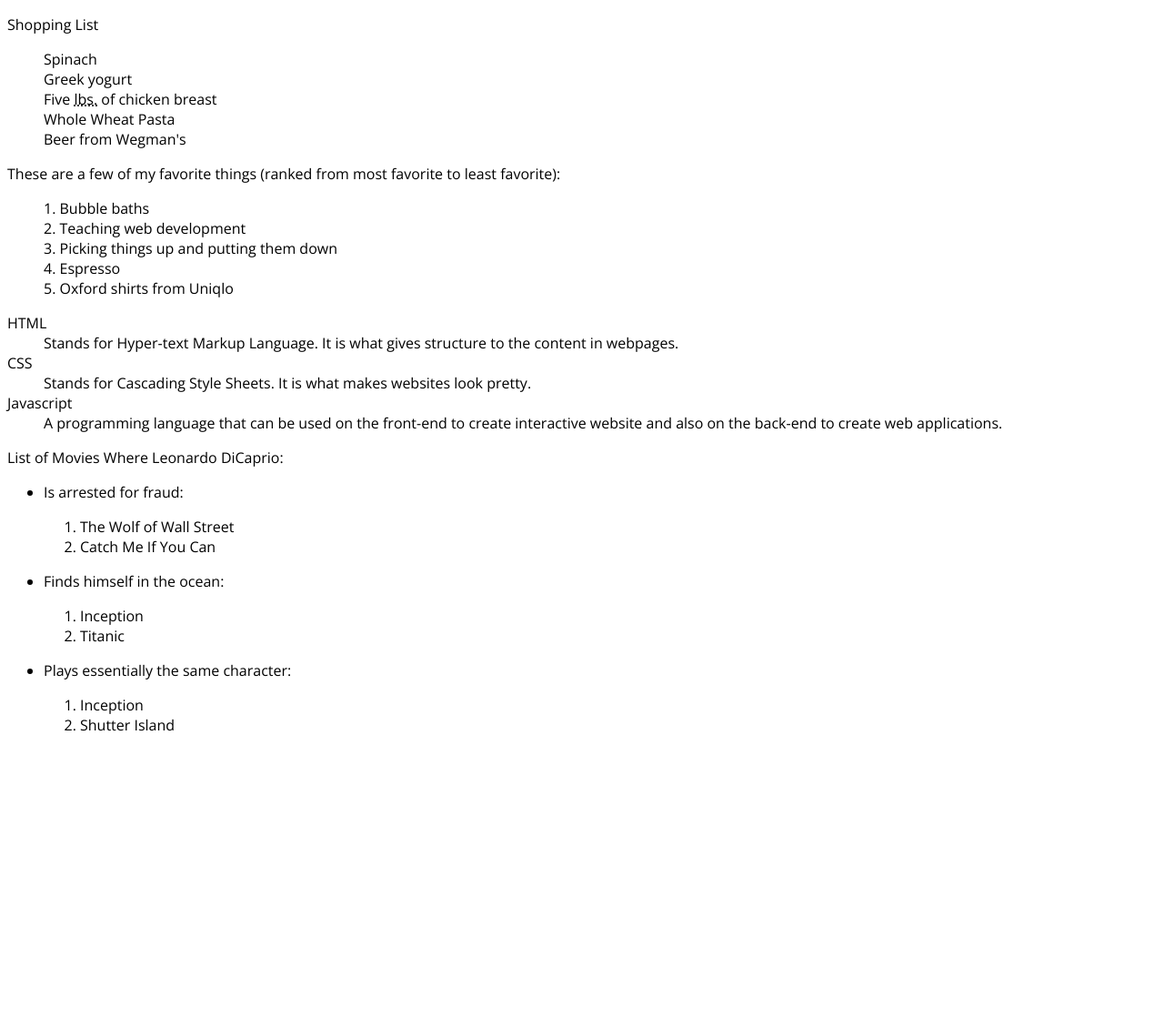
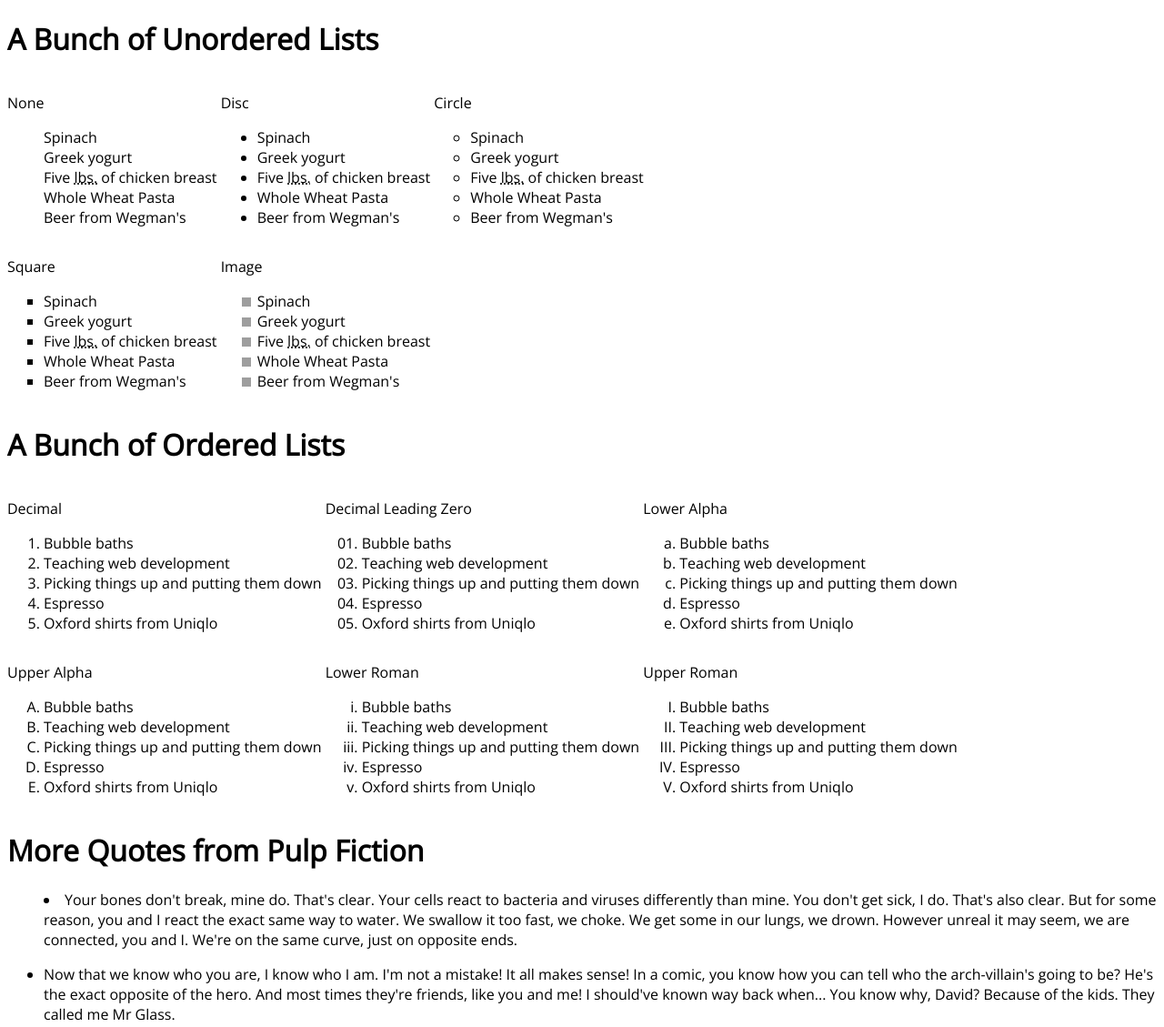
Before and after one commit to pliu131/HackBU, a plain HTML site: page CSS Lessons/lists.html in a window 1280 px wide. Shown: the whole page at 91% size. Before the commit the page ends 824 px from the top, so only its background shows below. Drawn offline with nearby package versions, Linux system fonts and the light colour scheme.

Commit message:
updated lists and tables files

```diff
--- a/CSS Lessons/lists.css
+++ b/CSS Lessons/lists.css
@@ -1,30 +1,61 @@
+/* Styling for Lists */
 body {
 	font-family: 'Open Sans', sans-serif;
 }
 
-.unordered li {
-	/* change the style of the bullets */
+div.inlineLists div{
+	display: inline-block;
+}
+
+/* change the style of the markers for unordered lists */
+.unordered1 li {
 	list-style-type: none;
-	/* list-style-type: disc; */
-	/* list-style-type: circle; */
-	/* list-style-type: square; */
+}
+.unordered2 li {
+	list-style-type: disc;
+}
+.unordered3 li {
+	list-style-type: circle;
+}
+.unordered4 li {
+	list-style-type: square;
+}
+.unordered5 li {
 	/* you can also add images for bullets */
 	/* uncomment below for kitty bullets */
-	/* list-style-image: url("http://placekitten.com/g/100/100"); */
+	list-style-image: url("http://placekitten.com/g/10/10");
 }
 
-.ordered li {
-	/*list-style-type: decimal;*/
-	/*list-style-type: decimal-leading-zero;*/
-	/*list-style-type: lower-alpha;*/
-	/*list-style-type: upper-alpha;*/
-	/*list-style-type: lower-roman;*/
-	/*list-style-type: upper-roman;*/
+/* change the style of the markers for ordered lists */
+.ordered1 li {
+	list-style-type: decimal;
+}
+.ordered2 li {
+	list-style-type: decimal-leading-zero;
+}
+.ordered3 li {
+	list-style-type: lower-alpha;
+}
+.ordered4 li {
+	list-style-type: upper-alpha;
+}
+.ordered5 li {
+	list-style-type: lower-roman;
+}
+.ordered6 li {
+	list-style-type: upper-roman;
+}
 
+/* EXAMPLE ONE */
+.exampleOne {
 	/* can position where the markers are */
 	list-style-position: inside;
-	/*list-style-position: outside;*/
+}
+
+/* EXAMPLE TWO */
+.exampleTwo {
+	list-style-position: outside;
 }
 
 /*all of this can be done in short hand using list-style*/
-/*list-style: inside disc;*/
+/*list-style: inside disc;
--- a/CSS Lessons/lists.html
+++ b/CSS Lessons/lists.html
@@ -8,8 +8,13 @@
 	</head>
 <body>
 <!-- Unordered Lists -->
-<div class="unordered">
-<p>Shopping List</p>
+	<!-- adds display: inline-block to all divs so they appear inline -->
+	<div class="inlineLists">
+		<h1>A Bunch of Unordered Lists</h1>
+		<!-- these show off the list-style-type property of unordered lists -->
+		<!-- none -->
+		<div class="unordered1 ">
+			<p>None</p>
 			<ul>
 				<li>Spinach</li>
 				<li>Greek yogurt</li>
@@ -19,9 +24,66 @@
 			</ul>
 		</div>
 
+		<!-- disc -->
+		<div class="unordered2">
+			<p>Disc</p>
+			<ul>
+				<li>Spinach</li>
+				<li>Greek yogurt</li>
+				<li>Five <abbr title="pounds">lbs.</abbr> of chicken breast</li>
+				<li>Whole Wheat Pasta</li>
+				<li>Beer from Wegman's</li>
+			</ul>
+		</div>
+
+		<!-- circle -->
+		<div class="unordered3">
+			<p>Circle</p>
+			<ul>
+				<li>Spinach</li>
+				<li>Greek yogurt</li>
+				<li>Five <abbr title="pounds">lbs.</abbr> of chicken breast</li>
+				<li>Whole Wheat Pasta</li>
+				<li>Beer from Wegman's</li>
+			</ul>
+		</div>
+
+		<br>
+
+		<!-- square -->
+		<div class="unordered4">
+			<p>Square</p>
+			<ul>
+				<li>Spinach</li>
+				<li>Greek yogurt</li>
+				<li>Five <abbr title="pounds">lbs.</abbr> of chicken breast</li>
+				<li>Whole Wheat Pasta</li>
+				<li>Beer from Wegman's</li>
+			</ul>
+		</div>
+
+		<!-- image -->
+		<div class="unordered5">
+			<p>Image</p>
+			<ul>
+				<li>Spinach</li>
+				<li>Greek yogurt</li>
+				<li>Five <abbr title="pounds">lbs.</abbr> of chicken breast</li>
+				<li>Whole Wheat Pasta</li>
+				<li>Beer from Wegman's</li>
+			</ul>
+		</div>
+	</div>
+	<!-- end unordered lists -->
+
 	<!-- Ordered Lists -->
-<div class="ordered">
-<p>These are a few of my favorite things (ranked from most favorite to least favorite):
+	<!-- these show off the list-style-type property of unordered lists -->
+	<h1>A Bunch of Ordered Lists</h1>
+	<!-- adds display: inline-block to all divs so they appear inline -->
+	<div class="inlineLists">
+		<!-- decimal-leading-zero -->
+		<div class="ordered1">
+			<p>Decimal<p>
 			<ol>
 				<li>Bubble baths</li>
 				<li>Teaching web development</li>
@@ -31,42 +93,81 @@
 			</ol>
 		</div>
 
+		<!-- decimal-leading-zero -->
+		<div class="ordered2">
+			<p>Decimal Leading Zero</p>
+			<ol>
+				<li>Bubble baths</li>
+				<li>Teaching web development</li>
+				<li>Picking things up and putting them down</li>
+				<li>Espresso</li>
+				<li>Oxford shirts from Uniqlo</li>
+			</ol>
+		</div>
 
-<!-- Definition Lists -->
-<dl>
-	<dt>HTML</dt>
-	<dd>Stands for Hyper-text Markup Language. It is what gives structure to the content in webpages.</dd>
-	<dt>CSS</dt>
-	<dd>Stands for Cascading Style Sheets. It is what makes websites look pretty.</dd>
-	<dt>Javascript</dt>
-	<dd>A programming language that can be used on the front-end to create interactive website and also on the back-end to create web applications.</dd>
-</dl>
+		<!-- lower-alpha -->
+		<div class="ordered3">
+			<p>Lower Alpha</p>
+			<ol>
+				<li>Bubble baths</li>
+				<li>Teaching web development</li>
+				<li>Picking things up and putting them down</li>
+				<li>Espresso</li>
+				<li>Oxford shirts from Uniqlo</li>
+			</ol>
+		</div>
 
-<!-- Nested Lists -->
-<p>List of Movies Where Leonardo DiCaprio:
-<ul>
-	<li>
-		<p>Is arrested for fraud:</p>
+		<br>
+
+		<!-- upper-alpha -->
+		<div class="ordered4">
+			<p>Upper Alpha</p>
 			<ol>
-			<li>The Wolf of Wall Street</li>
-			<li>Catch Me If You Can</li>
+				<li>Bubble baths</li>
+				<li>Teaching web development</li>
+				<li>Picking things up and putting them down</li>
+				<li>Espresso</li>
+				<li>Oxford shirts from Uniqlo</li>
 			</ol>
-	</li>
-	<li>
-		<p>Finds himself in the ocean:</p>
+		</div>
+
+		<!-- lower-roman -->
+		<div class="ordered5">
+			<p>Lower Roman</p>
 			<ol>
-			<li>Inception</li>
-			<li>Titanic</li>
+				<li>Bubble baths</li>
+				<li>Teaching web development</li>
+				<li>Picking things up and putting them down</li>
+				<li>Espresso</li>
+				<li>Oxford shirts from Uniqlo</li>
 			</ol>
-	</li>
-	<li>
-		<p>Plays essentially the same character:</p>
+		</div>
+
+		<!-- upper-roman -->
+		<div class="ordered6">
+			<p>Upper Roman</p>
 			<ol>
-			<li>Inception</li>
-			<li>Shutter Island</li>
+				<li>Bubble baths</li>
+				<li>Teaching web development</li>
+				<li>Picking things up and putting them down</li>
+				<li>Espresso</li>
+				<li>Oxford shirts from Uniqlo</li>
 			</ol>
-	</li>
+		</div>
+	</div>
+	<!-- end ordered lists -->
+
+	<div>
+		<h1>More Quotes from Pulp Fiction</h1>
+		<!-- EXAMPLE ONE shows list marker position outside -->
+		<ul class="exampleOne">
+			<li>Your bones don't break, mine do. That's clear. Your cells react to bacteria and viruses differently than mine. You don't get sick, I do. That's also clear. But for some reason, you and I react the exact same way to water. We swallow it too fast, we choke. We get some in our lungs, we drown. However unreal it may seem, we are connected, you and I. We're on the same curve, just on opposite ends.</li>
 		</ul>
+		<!-- EXAMPLE TWO shows list marker position inside -->
+		<ul class="exampleTwo">
+			<li>Now that we know who you are, I know who I am. I'm not a mistake! It all makes sense! In a comic, you know how you can tell who the arch-villain's going to be? He's the exact opposite of the hero. And most times they're friends, like you and me! I should've known way back when... You know why, David? Because of the kids. They called me Mr Glass.</li>
+		</ul>
+	</div>
 
 	</body>
 </html>
```
Also changed, not shown: CSS Lessons/tables.css (+14 -2 lines), CSS Lessons/tables.html (+9 -3 lines). Lines whose indentation alone changed are shown as unchanged.
